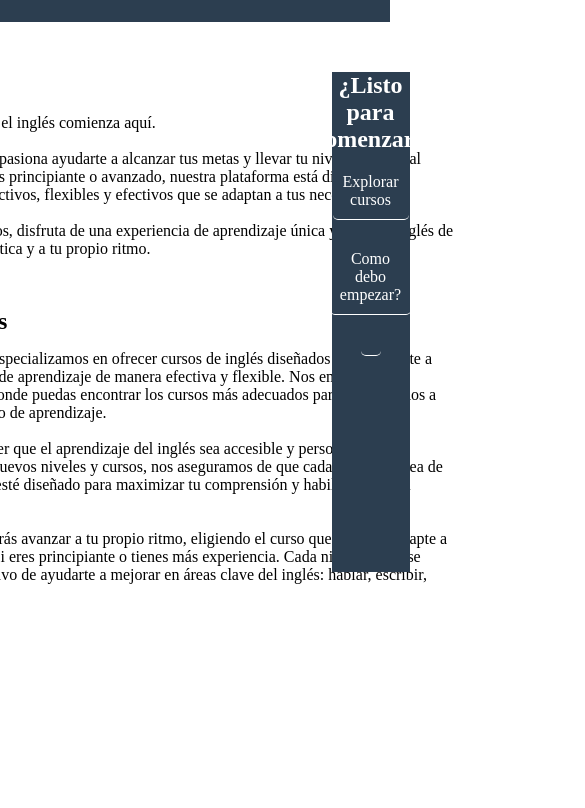
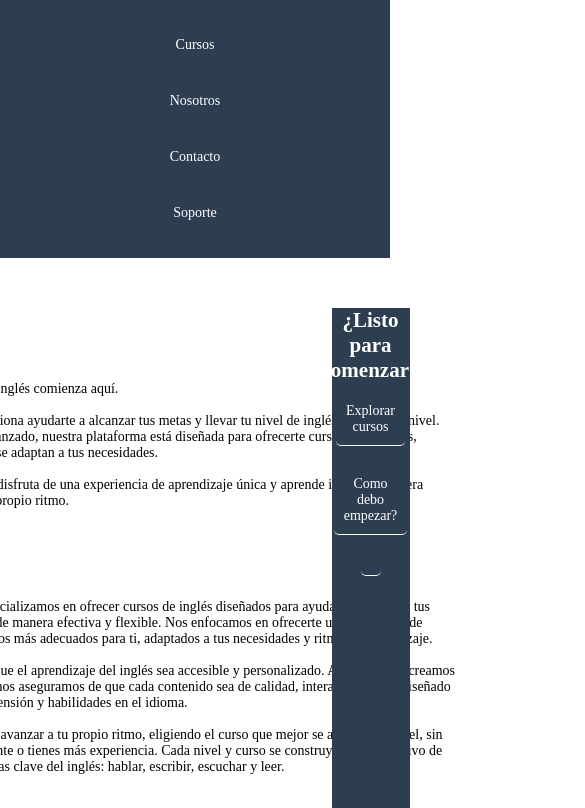
Before and after one commit to Javier18a/NxAcademy, a plain HTML site: page index.html in a window 390 px wide. Shown: the part 88-896 px from the top of the page, 585 px wide, since content can reach past the window. Before the commit the page ends 844 px from the top, so only its background shows below. Drawn offline with Linux system fonts and the light colour scheme.

Commit message:
Start query

```diff
--- a/index.html
+++ b/index.html
@@ -7,6 +7,7 @@
     <script src ="https://kit.fontawesome.com/a076d05399.js" crossorigin="anonymous"></script>
     <link href="https://cdnjs.cloudflare.com/ajax/libs/font-awesome/6.0.0-beta3/css/all.min.css" rel="stylesheet">
     <link rel="stylesheet" href="style/main.css">
+    <link rel="stylesheet" href="style/mediaquery.css">
     <title>NxAcademy</title>
 </head>
 
--- /dev/null
+++ b/style/mediaquery.css
@@ -0,0 +1,30 @@
+/* Media query for mobile devices with a max width of 768px */
+@media (max-width: 768px) {
+    /* Add your styles for mobile here */
+    body {
+        font-size: 14px;
+    }
+
+    header{
+        height: auto;
+        display: flex;
+        flex-direction: column;
+
+        nav{
+            display: flex;
+            flex-direction: column;
+            justify-content: center;
+            align-items: center;
+            height: auto;
+
+            ul{
+                display: flex;
+                flex-direction: column;
+                justify-content: center;
+                align-items: center;
+            }
+        }
+    }
+
+
+}
```
